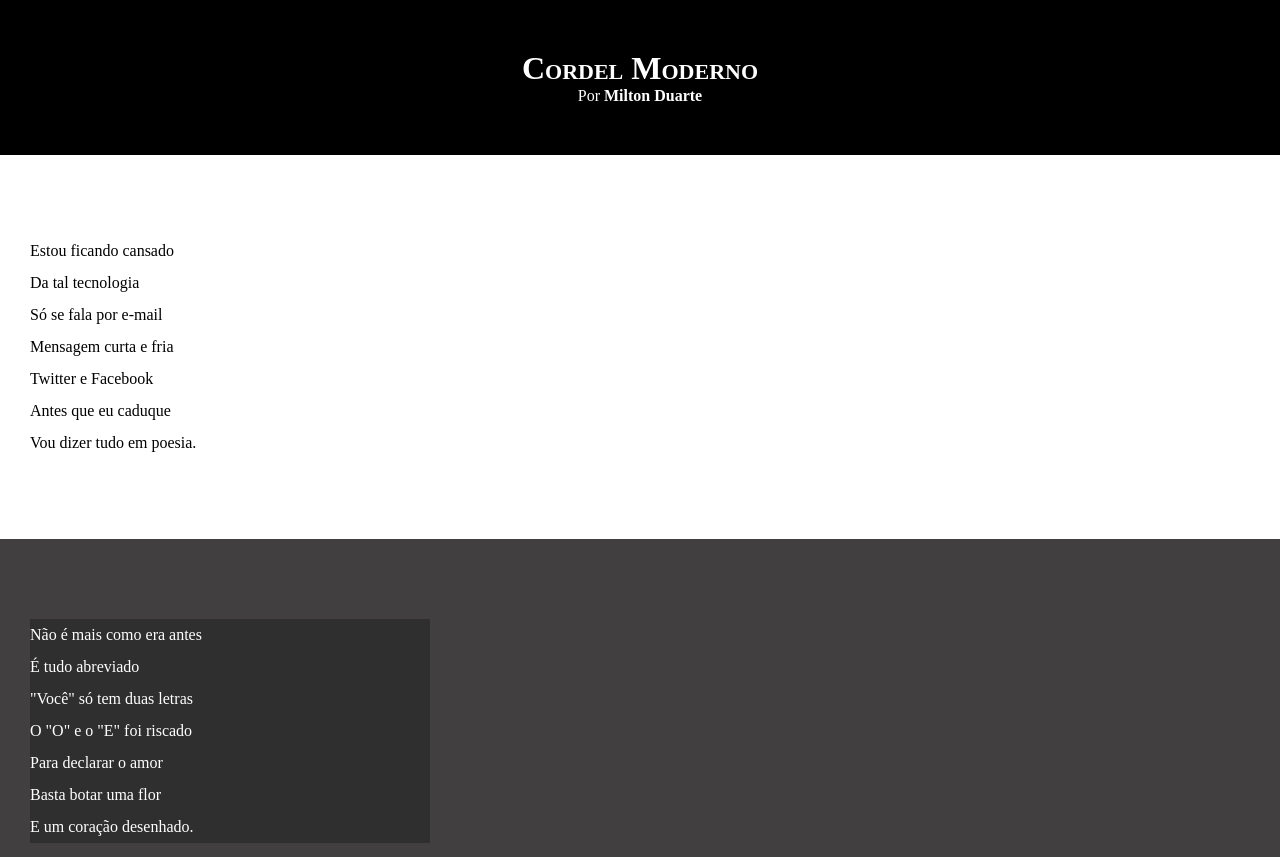
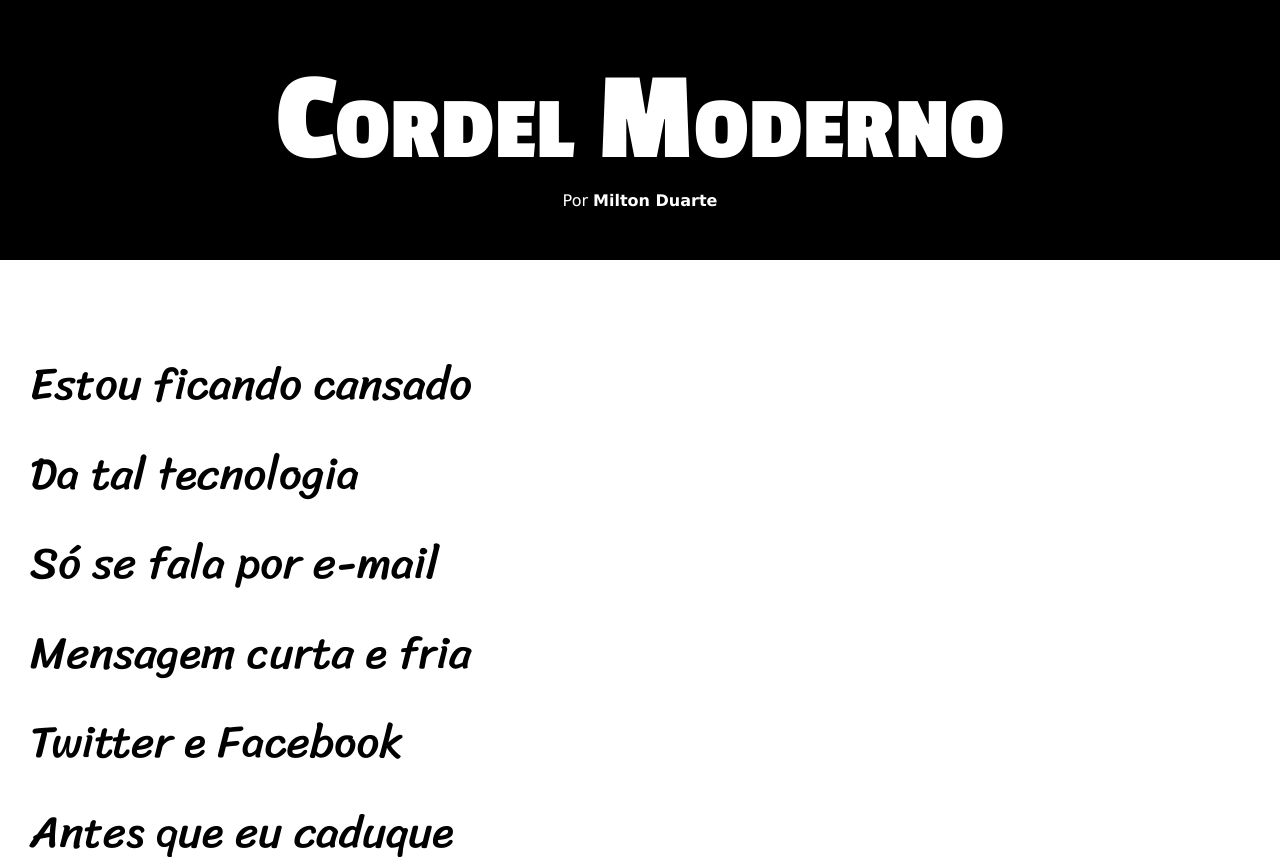
Before and after one commit to ThayroneAlves/HTML-CSS, a plain HTML site: page Exercícios/Desafio 12/index.html in a window 1280 px wide. Shown: the top 857 px of the page. Drawn offline with Linux system fonts and the light colour scheme.

Commit message:
atalização de estilos desafio 12

```diff
--- a/Exercícios/Desafio 12/estilos/style.css
+++ b/Exercícios/Desafio 12/estilos/style.css
@@ -1,13 +1,24 @@
 @charset "UTF-8";
+
+@import url('https://fonts.googleapis.com/css2?family=Passion+One:wght@400;700;900&family=Sriracha&display=swap');
+
+:root {
+    --fonte1: Verdana, Geneva, Tahoma, sans-serif;
+    --fonte2: "Passion One", serif;
+    --fonte3: "Sriracha", serif;
+}
 
 *{
     margin: 0px;
     padding: 0px;
+    font-size: 1em;
 }
+
 
 html, body{
     background-color: dark;
     min-height: 100vh;
+    font-family: var(--fonte1);
 }
 
 header {
@@ -19,6 +30,8 @@ header {
 header > h1 {
     padding-top: 50px;
     font-variant: small-caps;
+    font-family: var(--fonte2);
+    font-size: 10vw;
 }
 
 header > p {
@@ -40,6 +53,8 @@ section {
     padding-bottom: 10vh;
     line-height: 2em;
     padding-left: 30px;
+    font-family: var(--fonte3);
+    font-size: 3.5vw;
 }
 
 section.normal {
@@ -53,7 +68,8 @@ section.imagem {
 }
 
 section.imagem > p {
-    width: 400px;
+    display: inline-block;
+    padding: 5px;
     background-color: rgba(0, 0, 0, 0.253);
 }
 
```
